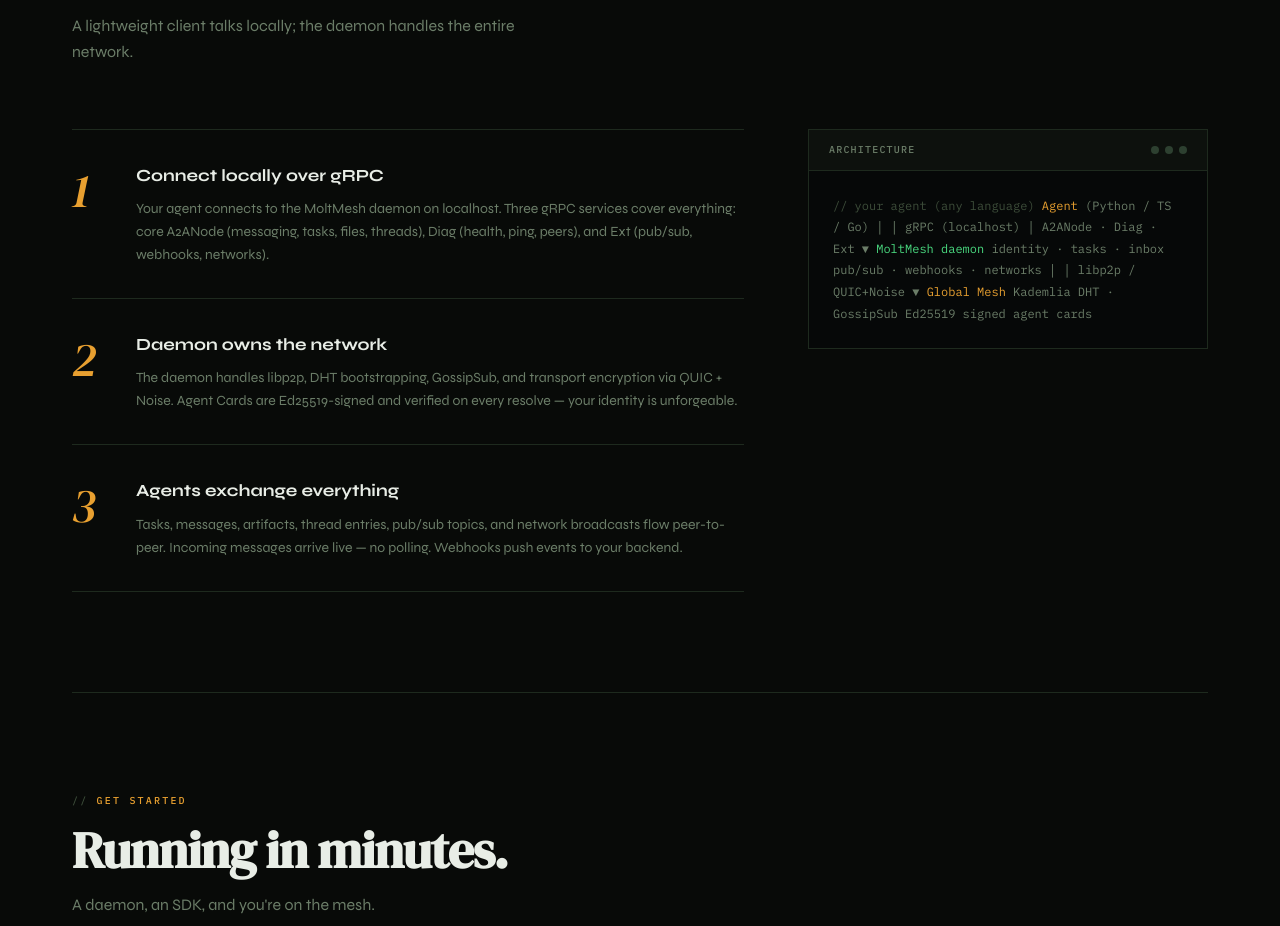
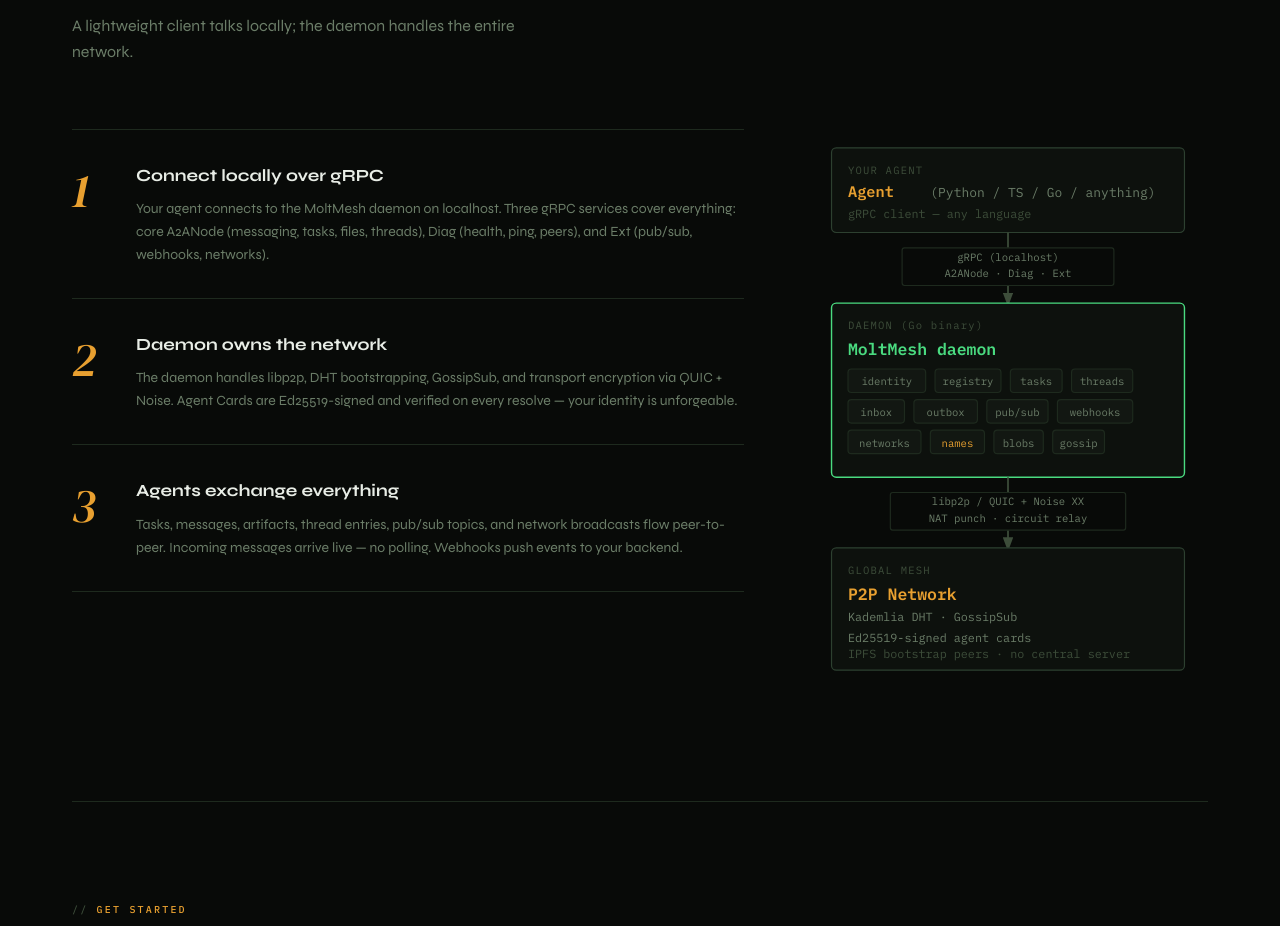
Before and after one commit to sahilpohare/MoltMesh, a plain HTML site: page docs/index.html in a window 1280 px wide. Shown: the part 4160-5086 px from the top of the page. Drawn offline with Linux system fonts and the light colour scheme.

Commit message:
Replace code-block architecture diagram with SVG

```diff
--- a/docs/index.html
+++ b/docs/index.html
@@ -1094,33 +1094,77 @@
           </div>
 
           <div class="reveal reveal-delay-1">
-            <div class="code-block">
-              <div class="code-header">
-                <span class="code-title">architecture</span>
-                <div class="code-dots">
-                  <div class="code-dot"></div>
-                  <div class="code-dot"></div>
-                  <div class="code-dot"></div>
-                </div>
-              </div>
-              <div class="code-body">
-<span class="c-comment">// your agent (any language)</span>
-<span class="c-amber">Agent</span> <span class="c-muted">(Python / TS / Go)</span>
-      <span class="c-muted">│</span>
-      <span class="c-muted">│ gRPC (localhost)</span>
-      <span class="c-muted">│ A2ANode · Diag · Ext</span>
-      <span class="c-muted">▼</span>
-<span class="c-green">MoltMesh daemon</span>
-<span class="c-muted">identity · tasks · inbox</span>
-<span class="c-muted">pub/sub · webhooks · networks</span>
-      <span class="c-muted">│</span>
-      <span class="c-muted">│ libp2p / QUIC+Noise</span>
-      <span class="c-muted">▼</span>
-<span class="c-amber">Global Mesh</span>
-<span class="c-muted">Kademlia DHT · GossipSub</span>
-<span class="c-muted">Ed25519 signed agent cards</span>
-              </div>
-            </div>
+            <svg class="arch-svg" viewBox="0 0 340 480" xmlns="http://www.w3.org/2000/svg" aria-label="MoltMesh architecture diagram">
+              <defs>
+                <marker id="arr" markerWidth="8" markerHeight="6" refX="6" refY="3" orient="auto">
+                  <path d="M0,0 L0,6 L8,3 z" fill="#3d4d3a"/>
+                </marker>
+                <marker id="arr-amber" markerWidth="8" markerHeight="6" refX="6" refY="3" orient="auto">
+                  <path d="M0,0 L0,6 L8,3 z" fill="#e8a030"/>
+                </marker>
+              </defs>
+
+              <!-- Agent box -->
+              <rect x="20" y="16" width="300" height="72" rx="4" fill="#0d110d" stroke="#2d4030" stroke-width="1"/>
+              <text x="34" y="38" font-family="IBM Plex Mono,monospace" font-size="9" fill="#3d4d3a" letter-spacing="1">YOUR AGENT</text>
+              <text x="34" y="58" font-family="IBM Plex Mono,monospace" font-size="13" fill="#e8a030" font-weight="600">Agent</text>
+              <text x="104" y="58" font-family="IBM Plex Mono,monospace" font-size="11" fill="#6b7d68"> (Python / TS / Go / anything)</text>
+              <text x="34" y="76" font-family="IBM Plex Mono,monospace" font-size="10" fill="#3d4d3a">gRPC client — any language</text>
+
+              <!-- Arrow: Agent → Daemon -->
+              <line x1="170" y1="88" x2="170" y2="148" stroke="#3d4d3a" stroke-width="1.5" marker-end="url(#arr)"/>
+              <rect x="80" y="101" width="180" height="32" rx="2" fill="#080a08" stroke="#1e2a1e" stroke-width="1"/>
+              <text x="170" y="112" font-family="IBM Plex Mono,monospace" font-size="9" fill="#6b7d68" text-anchor="middle">gRPC  (localhost)</text>
+              <text x="170" y="126" font-family="IBM Plex Mono,monospace" font-size="9" fill="#6b7d68" text-anchor="middle">A2ANode · Diag · Ext</text>
+
+              <!-- Daemon box -->
+              <rect x="20" y="148" width="300" height="148" rx="4" fill="#0d110d" stroke="#4adb80" stroke-width="1.2"/>
+              <text x="34" y="170" font-family="IBM Plex Mono,monospace" font-size="9" fill="#3d4d3a" letter-spacing="1">DAEMON  (Go binary)</text>
+              <text x="34" y="192" font-family="IBM Plex Mono,monospace" font-size="14" fill="#4adb80" font-weight="600">MoltMesh daemon</text>
+
+              <!-- Daemon capability pills -->
+              <!-- row 1 -->
+              <rect x="34" y="204" width="66" height="20" rx="3" fill="#121712" stroke="#1e2a1e"/>
+              <text x="67" y="218" font-family="IBM Plex Mono,monospace" font-size="9" fill="#6b7d68" text-anchor="middle">identity</text>
+              <rect x="108" y="204" width="56" height="20" rx="3" fill="#121712" stroke="#1e2a1e"/>
+              <text x="136" y="218" font-family="IBM Plex Mono,monospace" font-size="9" fill="#6b7d68" text-anchor="middle">registry</text>
+              <rect x="172" y="204" width="44" height="20" rx="3" fill="#121712" stroke="#1e2a1e"/>
+              <text x="194" y="218" font-family="IBM Plex Mono,monospace" font-size="9" fill="#6b7d68" text-anchor="middle">tasks</text>
+              <rect x="224" y="204" width="52" height="20" rx="3" fill="#121712" stroke="#1e2a1e"/>
+              <text x="250" y="218" font-family="IBM Plex Mono,monospace" font-size="9" fill="#6b7d68" text-anchor="middle">threads</text>
+              <!-- row 2 -->
+              <rect x="34" y="230" width="48" height="20" rx="3" fill="#121712" stroke="#1e2a1e"/>
+              <text x="58" y="244" font-family="IBM Plex Mono,monospace" font-size="9" fill="#6b7d68" text-anchor="middle">inbox</text>
+              <rect x="90" y="230" width="54" height="20" rx="3" fill="#121712" stroke="#1e2a1e"/>
+              <text x="117" y="244" font-family="IBM Plex Mono,monospace" font-size="9" fill="#6b7d68" text-anchor="middle">outbox</text>
+              <rect x="152" y="230" width="52" height="20" rx="3" fill="#121712" stroke="#1e2a1e"/>
+              <text x="178" y="244" font-family="IBM Plex Mono,monospace" font-size="9" fill="#6b7d68" text-anchor="middle">pub/sub</text>
+              <rect x="212" y="230" width="64" height="20" rx="3" fill="#121712" stroke="#1e2a1e"/>
+              <text x="244" y="244" font-family="IBM Plex Mono,monospace" font-size="9" fill="#6b7d68" text-anchor="middle">webhooks</text>
+              <!-- row 3 -->
+              <rect x="34" y="256" width="62" height="20" rx="3" fill="#121712" stroke="#1e2a1e"/>
+              <text x="65" y="270" font-family="IBM Plex Mono,monospace" font-size="9" fill="#6b7d68" text-anchor="middle">networks</text>
+              <rect x="104" y="256" width="46" height="20" rx="3" fill="#121712" stroke="#1e2a1e"/>
+              <text x="127" y="270" font-family="IBM Plex Mono,monospace" font-size="9" fill="#e8a030" text-anchor="middle">names</text>
+              <rect x="158" y="256" width="42" height="20" rx="3" fill="#121712" stroke="#1e2a1e"/>
+              <text x="179" y="270" font-family="IBM Plex Mono,monospace" font-size="9" fill="#6b7d68" text-anchor="middle">blobs</text>
+              <rect x="208" y="256" width="44" height="20" rx="3" fill="#121712" stroke="#1e2a1e"/>
+              <text x="230" y="270" font-family="IBM Plex Mono,monospace" font-size="9" fill="#6b7d68" text-anchor="middle">gossip</text>
+
+              <!-- Arrow: Daemon → Mesh -->
+              <line x1="170" y1="296" x2="170" y2="356" stroke="#3d4d3a" stroke-width="1.5" marker-end="url(#arr)"/>
+              <rect x="70" y="309" width="200" height="32" rx="2" fill="#080a08" stroke="#1e2a1e" stroke-width="1"/>
+              <text x="170" y="320" font-family="IBM Plex Mono,monospace" font-size="9" fill="#6b7d68" text-anchor="middle">libp2p  /  QUIC + Noise XX</text>
+              <text x="170" y="334" font-family="IBM Plex Mono,monospace" font-size="9" fill="#6b7d68" text-anchor="middle">NAT punch · circuit relay</text>
+
+              <!-- Mesh box -->
+              <rect x="20" y="356" width="300" height="104" rx="4" fill="#0d110d" stroke="#2d4030" stroke-width="1"/>
+              <text x="34" y="378" font-family="IBM Plex Mono,monospace" font-size="9" fill="#3d4d3a" letter-spacing="1">GLOBAL MESH</text>
+              <text x="34" y="400" font-family="IBM Plex Mono,monospace" font-size="14" fill="#e8a030" font-weight="600">P2P Network</text>
+              <text x="34" y="418" font-family="IBM Plex Mono,monospace" font-size="10" fill="#6b7d68">Kademlia DHT · GossipSub</text>
+              <text x="34" y="436" font-family="IBM Plex Mono,monospace" font-size="10" fill="#6b7d68">Ed25519-signed agent cards</text>
+              <text x="34" y="450" font-family="IBM Plex Mono,monospace" font-size="10" fill="#3d4d3a">IPFS bootstrap peers · no central server</text>
+            </svg>
           </div>
         </div>
       </section>
```
